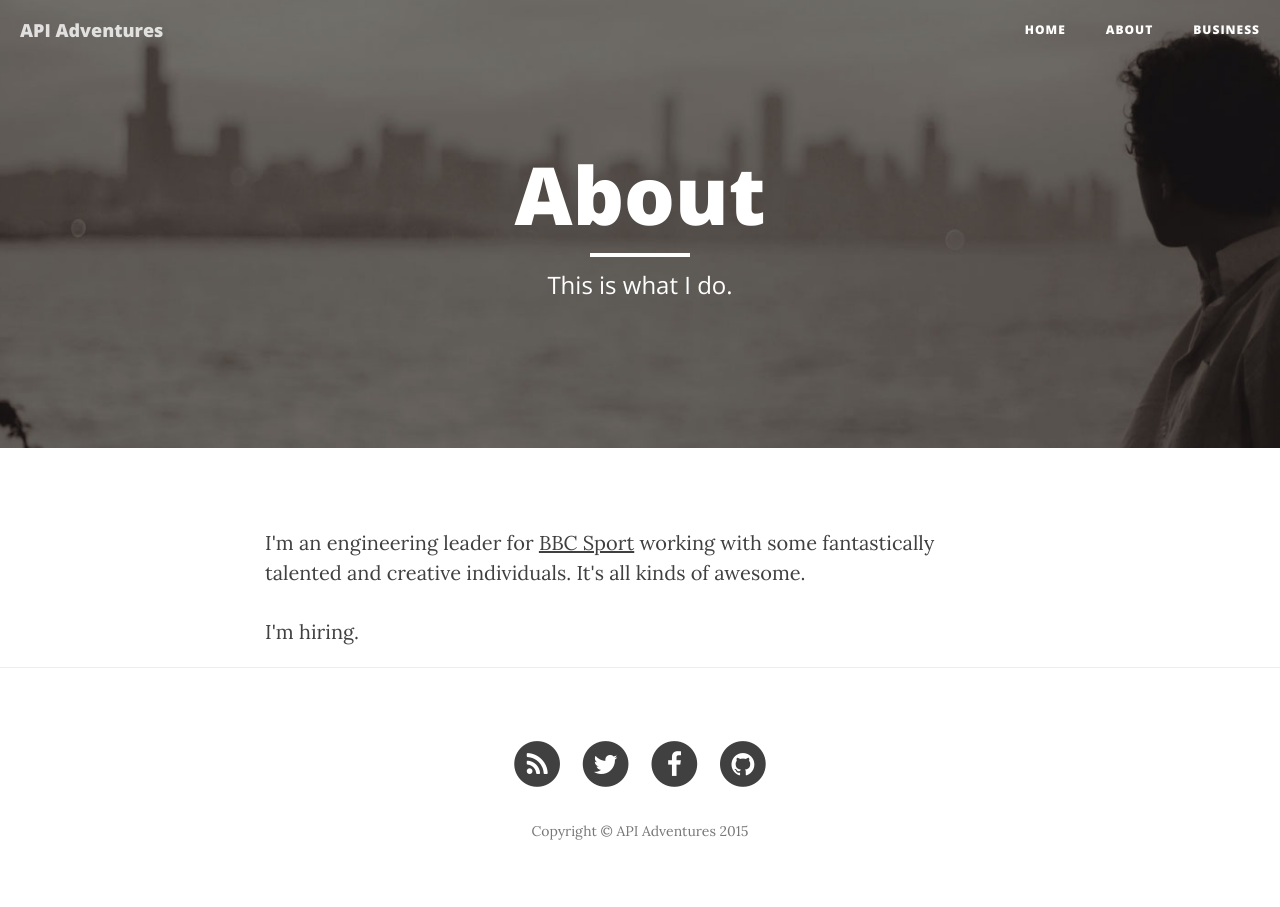
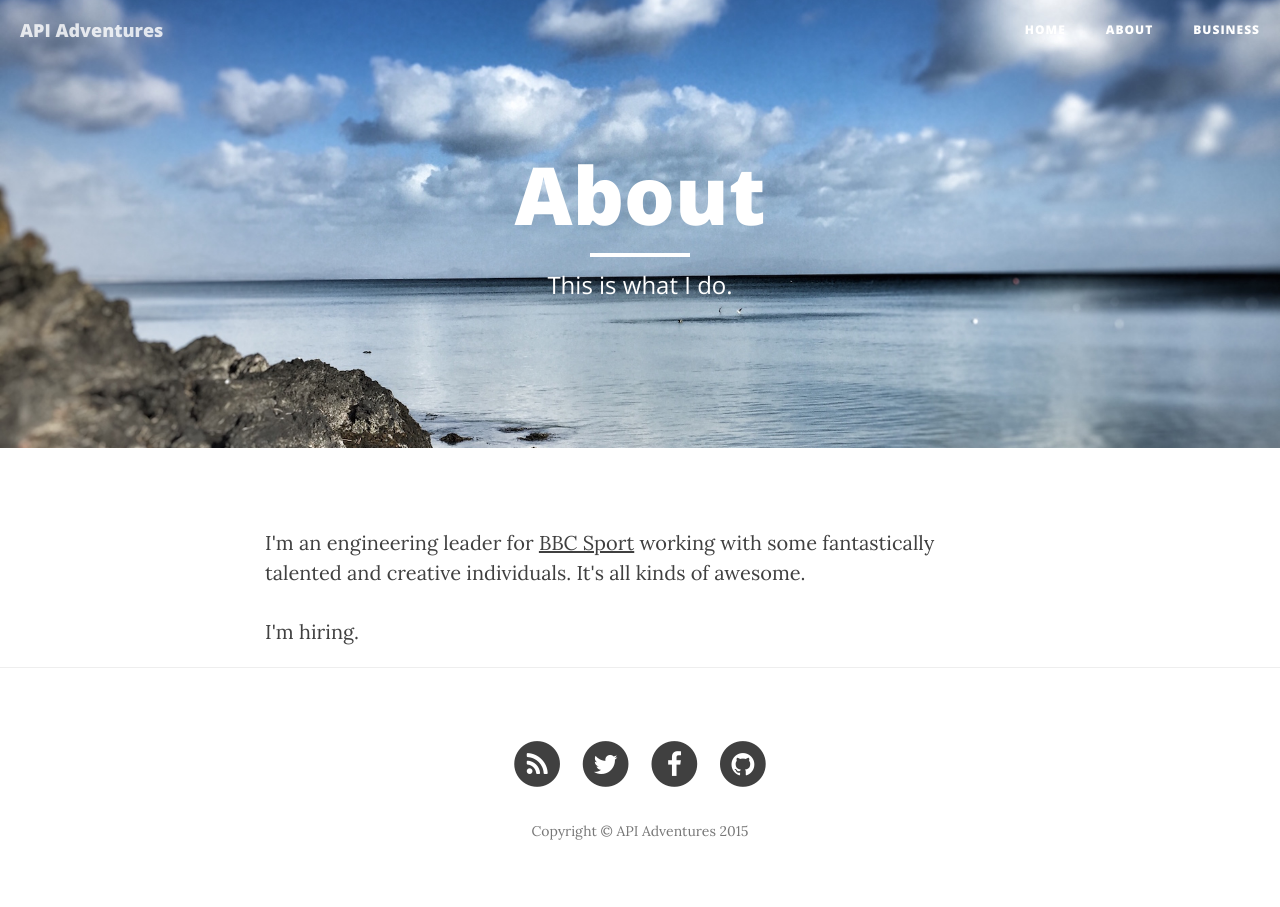
Before and after one commit to apiadventures/apiadventures.github.io, a Jekyll site: the page built from about.html, in a window 1280 px wide. Built offline with Jekyll 4.4.1, drawn with Linux system fonts in a browser that asks for light colours; nearby versions of some CDN libraries.

Commit message:
mod about

```diff
--- a/about.html
+++ b/about.html
@@ -2,7 +2,7 @@
 layout: page
 title: "About"
 description: "This is what I do."
-header-img: "img/about-bg.jpg"
+header-img: "img/abersoch.jpg"
 ---
 
 <p>I'm an engineering leader for <a href="http://m.bbc.co.uk/sport/"> BBC Sport</a> working with some fantastically talented and creative individuals. It's all kinds of awesome.</p>
```
